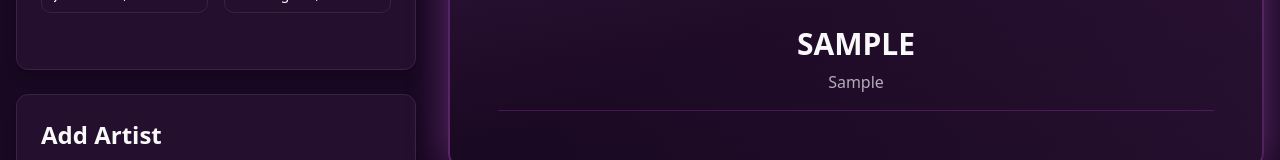
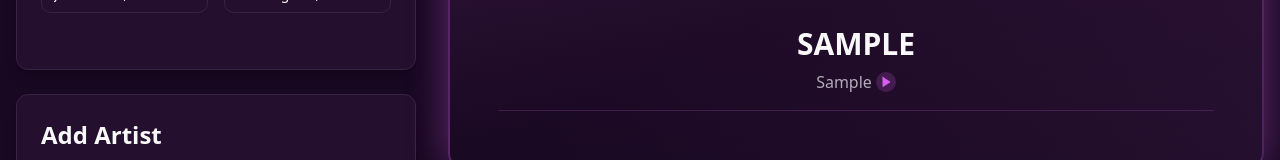
Before and after one commit to eugeneteo97/festival-lineup, a React (Vite) app: page / in a window 1280 px wide. Both pictures are taken after typing "Sample", "Sample" into the empty fields and a click on the button "Add Artist". Shown: the part 380-540 px from the top of the page. Built offline with nearby package versions, Linux system fonts and the light colour scheme; the HTML template or start-up script is replaced by a standard one.

Commit message:
Add song preview button

```diff
--- a/src/components/LineupPoster.tsx
+++ b/src/components/LineupPoster.tsx
@@ -1,5 +1,5 @@
 import { Artist } from "./ArtistInput";
-import { X } from "lucide-react";
+import { X, Play } from "lucide-react";
 import { Button } from "@/components/ui/button";
 
 interface LineupPosterProps {
@@ -64,8 +64,19 @@ export const LineupPoster = ({
                       {artist.name}
                     </h2>
                     {artist.songs && artist.songs.length > 0 && (
-                      <div className="mt-2 text-sm md:text-base text-muted-foreground font-normal">
-                        {artist.songs.join(" • ")}
+                      <div className="mt-2 flex flex-wrap items-center justify-center gap-x-3 gap-y-1">
+                        {artist.songs.map((song, songIndex) => (
+                          <div key={songIndex} className="inline-flex items-center gap-1 text-sm md:text-base text-muted-foreground font-normal">
+                            <span>{song}</span>
+                            <button
+                              onClick={() => window.open(`https://open.spotify.com/search/${encodeURIComponent(artist.name + ' ' + song)}`, '_blank')}
+                              className="inline-flex items-center justify-center h-5 w-5 rounded-full bg-primary/20 hover:bg-primary/40 transition-colors"
+                              aria-label={`Preview ${song}`}
+                            >
+                              <Play className="h-3 w-3 text-primary fill-primary" />
+                            </button>
+                          </div>
+                        ))}
                       </div>
                     )}
                     <Button
```
